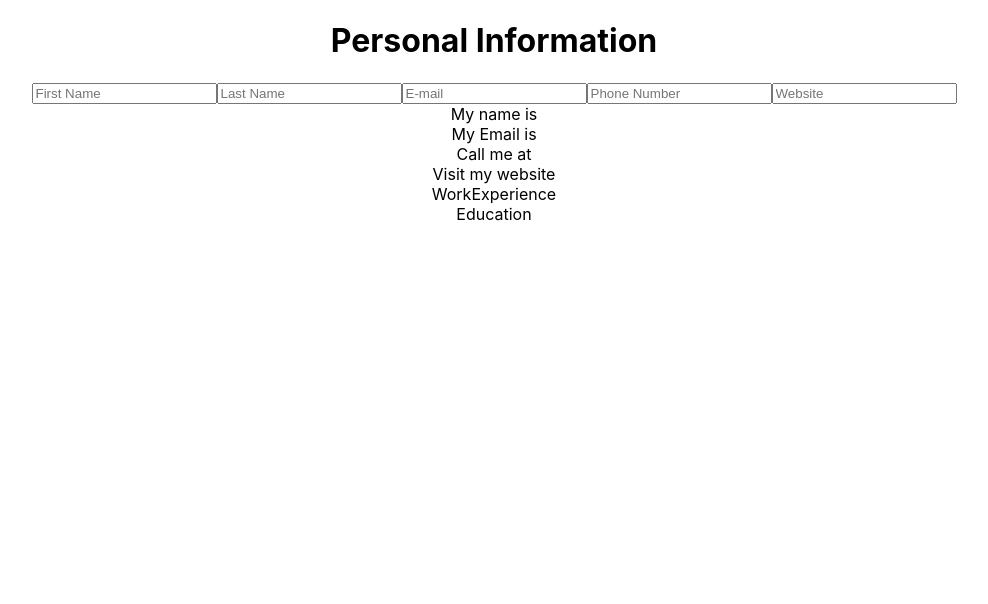
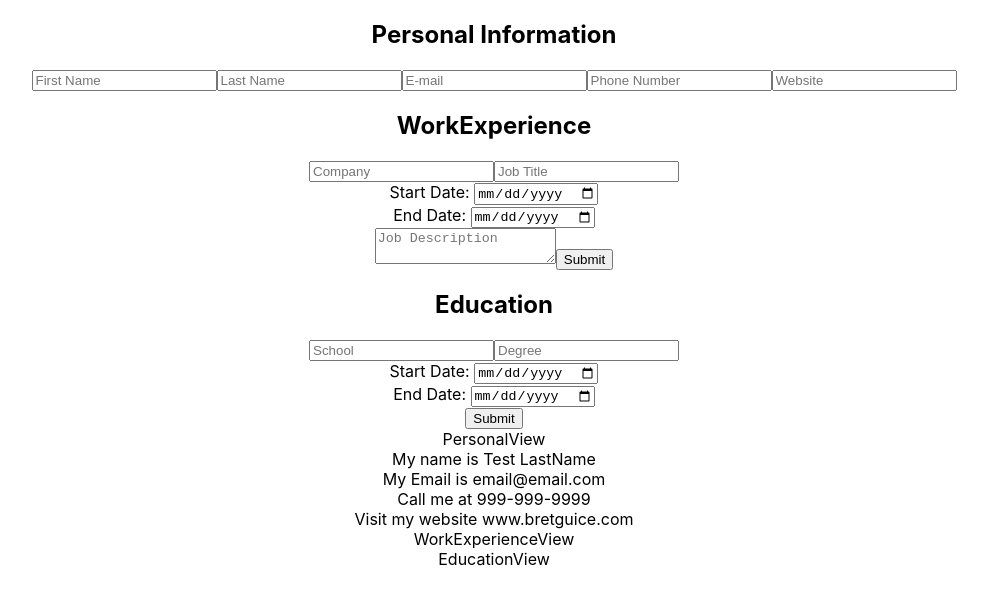
Before and after one commit to bretguice/cv-project, a React (Create React App) app: page / in a window 1280 px wide. Shown: the top 604 px of the page, without its empty margins (146-1134 px from the left). Built offline with nearby package versions, Linux system fonts and the light colour scheme.

Commit message:
personal input and views working

```diff
--- a/src/App.js
+++ b/src/App.js
@@ -1,29 +1,15 @@
 import { Component } from 'react';
 import './App.css';
-import Education from './components/Education';
-import Personal from './components/Personal'
-import WorkExperience from './components/WorkExperience';
+import CVForm from './components/CVForm';
+
+
 
 class App extends Component {
-  constructor(){
-    super()
-
-    this.state = {
-      personal: {
-        firstName: '',
-        lastName: '',
-        email: '',
-        phone: '',
-      },
-    };
-  }
 
   render(){
     return (
       <div className="App">
-        <Personal />
-        <WorkExperience />
-        <Education />
+        <CVForm />
       </div>
     );
   }
--- /dev/null
+++ b/src/components/CVForm.js
@@ -0,0 +1,77 @@
+import React, { Component } from 'react'
+import Input from './Input'
+import Views from './Views'
+import uniqid from 'uniqid'
+
+class CVForm extends Component {
+
+  constructor(props) {
+    super(props)
+
+    this.state = {
+
+        firstName: 'Test',
+        lastName: 'LastName',
+        email: 'email@email.com',
+        phone: '999-999-9999',
+        website: 'www.bretguice.com',
+
+       workExperience: {
+         id: uniqid(),
+         company: '',
+         city: '',
+         jobTitle: '',
+         startDate: '',
+         endDate: '',
+         jobDescription: '',
+       },
+       education: {
+         id: uniqid(),
+         school: '',
+         city: '',
+         degree: '',
+         startDate: '',
+         endDate: '',
+       },
+       skill: {
+         id: uniqid(),
+         text: '',
+       },
+       jobs: [],
+       schools: [],
+       skills: [],
+    }
+  };
+
+  handleChangePersonal = (e) => {
+    this.setState ({
+        [e.target.name]: e.target.value,
+
+      })
+
+    }
+
+  render() {
+    return (
+      <div>
+          <Input
+            onChangePersonal={this.handleChangePersonal}
+            firstName={this.state.firstName}
+            lastName={this.state.lastName}
+            email={this.state.email}
+            phone={this.state.phone}
+            website={this.state.website}
+          />
+          <Views
+            firstName={this.state.firstName}
+            lastName={this.state.lastName}
+            email={this.state.email}
+            phone={this.state.phone}
+            website={this.state.website}
+          />
+      </div>
+    )
+  }
+}
+
+export default CVForm
--- a/src/components/Education.js
+++ b/src/components/Education.js
@@ -1,7 +1,37 @@
-import React from 'react'
+import React, {Component} from 'react'
 
-export default function Education() {
-  return (
-    <div>Education</div>
-  )
+class Education extends Component {
+
+  handleChange = (e) => {
+    this.setState({
+        education: {
+          [e.target.name]: e.target.value,
+      }
+
+    })
+  }
+
+  render(){
+    return (
+      <>
+      <h2>Education</h2>
+      <form>
+      <input name="school" placeholder="School"/>
+        <input name="degree" placeholder='Degree'/>
+        <div>
+          <label>Start Date: </label>
+          <input name="startDate" type='date' placeholder='Start Date' />
+        </div>
+        <div>
+          <label>End Date: </label>
+          <input name="endDate" type='date' placeholder='Start Date' />
+        </div>
+        <button> Submit </button>
+        </form>
+
+      </>
+    )
+  }
 }
+
+export default Education
--- /dev/null
+++ b/src/components/Input.js
@@ -0,0 +1,26 @@
+import React, { Component } from 'react'
+import Personal from './Personal'
+import WorkExperience from './WorkExperience'
+import Education from './Education'
+
+class Input extends Component {
+
+
+  render(){
+  return (
+    <div>
+        <Personal
+          onChange={this.props.onChangePersonal}
+          firstname={this.props.firstName}
+          lastName={this.props.lastName}
+          email={this.props.email}
+          phone={this.props.phone}
+          website={this.props.website}
+        />
+        <WorkExperience />
+        <Education />
+    </div>
+  )}
+}
+
+export default Input
--- a/src/components/Personal.js
+++ b/src/components/Personal.js
@@ -1,61 +1,44 @@
 import React, { Component } from 'react'
-import uniqid from 'uniqid'
+
 
 class Personal extends Component {
-    constructor(){
-        super()
-
-        this.state = {
-            firstName:{
-                text: '',
-                id: uniqid(),
-            },
-            lastName:{
-                text: '',
-                id: uniqid(),
-            },
-            email:{
-                text: '',
-                id: uniqid(),
-            } ,
-            phone:{
-                text: '',
-                id: uniqid(),
-            },
-            website:{
-                text: '',
-                id: uniqid(),
-            }
-
-        };
-    }
-
-    handleChange = (e) => {
-        this.setState({
-            [e.target.name]: {
-                text: e.target.value,
-                id: this.state.firstName.id
-            }
-
-        })
-    }
 
 
     render(){
         return (
             <div>
-                <h1 >Personal Information</h1>
-                <form onSubmit={this.onSubmitPersonal}>
-                    <input type="text" name="firstName" onChange={this.handleChange} placeholder="First Name" />
-                    <input type="text" name="lastName" onChange={this.handleChange} placeholder="Last Name" />
-                    <input type="email" name="email" onChange={this.handleChange} placeholder="E-mail" />
-                    <input type="tel" name="phone" onChange={this.handleChange} placeholder="Phone Number" />
-                    <input type="url" name="website" onChange={this.handleChange} placeholder="Website" />
+                <h2 >Personal Information</h2>
+                <form >
+                    <input type="text"
+                            name="firstName"
+                            onChange={this.props.onChange}
+                            placeholder="First Name"
+                            firstName={this.props.firstname}
+                    />
+                    <input type="text"
+                            name="lastName"
+                            onChange={this.props.onChange}
+                            placeholder="Last Name"
+                            lastName={this.props.lastName}
+                        />
+                    <input type="email"
+                            name="email"
+                            onChange={this.props.onChange}
+                            placeholder="E-mail"
+                    />
+                    <input type="tel"
+                            name="phone"
+                            onChange={this.props.onChange}
+                            placeholder="Phone Number"
+                    />
+                    <input type="url"
+                            name="website"
+                            onChange={this.props.onChange}
+                            placeholder="Website"
+                    />
                 </form>
-                <div >My name is {this.state.firstName.text} {this.state.lastName.text}</div>
-                <div>My Email is {this.state.email.text}</div>
-                <div>Call me at {this.state.phone.text}</div>
-                <div> Visit my website {this.state.website.text}</div>
+
+
             </div>
         )
     }
--- a/src/components/PersonalView.js
+++ b/src/components/PersonalView.js
@@ -1,7 +1,22 @@
-import React from 'react'
+import React, { Component } from 'react'
 
-export default function PersonalView() {
-  return (
-    <div>PersonalView</div>
-  )
+class PersonalView extends Component {
+
+
+  render(){
+    console.log(this.props)
+    return (
+      <div>
+        <div>PersonalView</div>
+        <div
+
+        >My name is {this.props.firstName} {this.props.lastName}</div>
+        <div>My Email is {this.props.email}</div>
+        <div>Call me at {this.props.phone}</div>
+        <div> Visit my website {this.props.website} </div>
+      </div>
+    )
+  }
 }
+
+export default PersonalView
--- /dev/null
+++ b/src/components/Views.js
@@ -0,0 +1,26 @@
+import React, { Component } from 'react'
+import PersonalView from './PersonalView'
+import WorkExperienceView from './WorkExperienceView'
+import EducationView from './EducationView'
+
+class Views extends Component {
+
+  render() {
+    return (
+      <div>
+          <PersonalView
+            firstName={this.props.firstName}
+            lastName={this.props.lastName}
+            email={this.props.email}
+            phone={this.props.phone}
+            website={this.props.website}
+
+          />
+          <WorkExperienceView />
+          <EducationView />
+      </div>
+    )
+  }
+}
+
+export default Views
--- a/src/components/WorkExperience.js
+++ b/src/components/WorkExperience.js
@@ -1,7 +1,55 @@
-import React from 'react'
+import React, { Component } from 'react'
+import uniqid from 'uniqid'
 
-export default function WorkExperience() {
-  return (
-    <div>WorkExperience</div>
-  )
+class WorkExperience extends Component {
+
+  handleChange = (e) => {
+    this.setState({
+        workExperience: {
+          [e.target.name]: e.target.value,
+      }
+
+    })
+  }
+
+  handleSubmitJob = (e) => {
+    e.preventDefault();
+    const jobs = [...this.state.jobs]
+    console.log(jobs)
+    this.setState({
+      jobs: jobs(this.state.workExperience),
+      workExperience: {
+        company: '',
+        jobTitle: '',
+        startDate: '',
+        endDate: '',
+        jobDescription: '',
+        id: uniqid()
+      },
+    });
+  }
+
+  render(){
+    return (
+      <>
+      <h2>WorkExperience</h2>
+      <form onSubmit={this.handleSubmitJob}>
+        <input name="company" placeholder="Company"/>
+        <input name="jobTitle" placeholder='Job Title'/>
+        <div>
+          <label>Start Date: </label>
+          <input name="startDate" type='date' placeholder='Start Date' />
+        </div>
+        <div>
+          <label>End Date: </label>
+          <input name="endDate" type='date' placeholder='Start Date' />
+        </div>
+        <textarea name="jobDescription" placeholder='Job Description'/>
+        <button> Submit </button>
+      </form>
+      </>
+    )
+  }
 }
+
+export default WorkExperience
```
